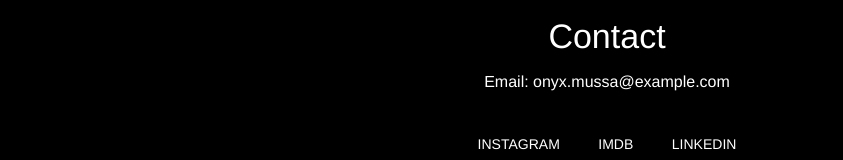
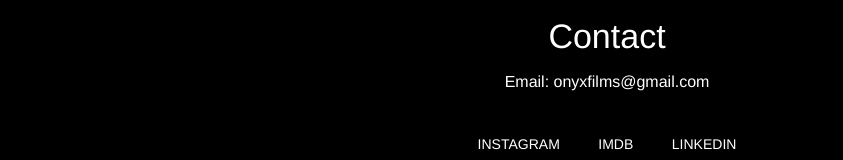
Before and after one commit to j3cohen/onyxmussa, a React (Create React App) app: page / in a window 1280 px wide. Shown: the part 2256-2416 px from the top of the page, without its empty margins (33-876 px from the left). Built offline with nearby package versions, Linux system fonts and the light colour scheme.

Commit message:
email added

```diff
--- a/src/App.js
+++ b/src/App.js
@@ -135,7 +135,7 @@ export default function App() {
               Contact
             </Typography>
             <Typography variant="body1" gutterBottom sx={{ color: 'primary.main' }}>
-              Email: onyx.mussa@example.com
+              Email: onyxfilms@gmail.com
             </Typography>
             <Grid container justifyContent="center" spacing={2} sx={{ mt: 2 }}>
               <Grid item>
```
